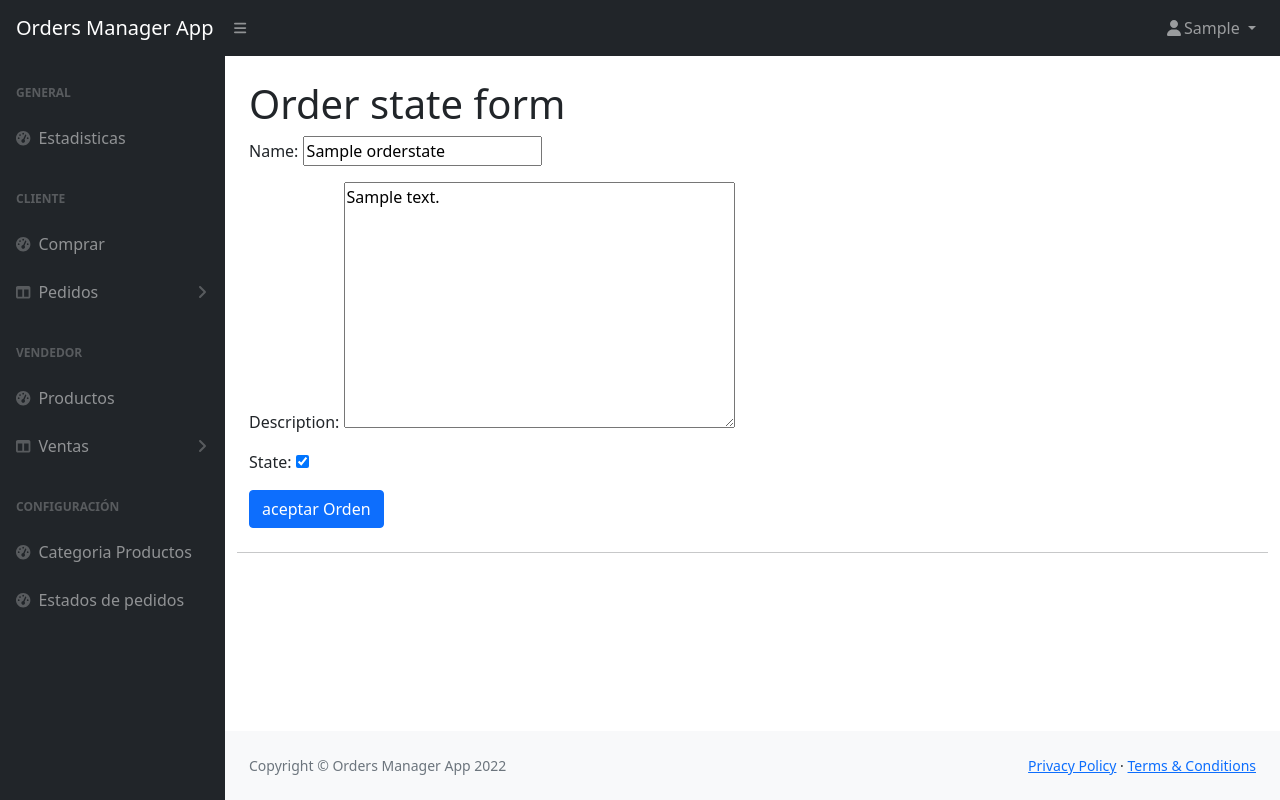
After one commit to SergioBtosO/python-final-project, a Django app: page /configuration/order-state/1/update/ in a window 1280 px wide. The commit adds this page. Run offline with Django 4.2, Linux system fonts and the light colour scheme; a user stored in the database is signed in; tables that the repository leaves empty hold one stand-in row (values such as "Sample post"); some libraries are stand-ins or nearby versions.

Commit message:
add order state function

```diff
--- a/configuration/admin.py
+++ b/configuration/admin.py
@@ -1,6 +1,8 @@
 from django.contrib import admin
 
 # Register your models here.
-from configuration.models import CategoryProduct
+from configuration.models import CategoryProduct, OrderState
+
 
 admin.site.register(CategoryProduct)
+admin.site.register(OrderState)
--- a/configuration/models.py
+++ b/configuration/models.py
@@ -15,3 +15,18 @@ class CategoryProduct(models.Model):
 
     def __str__(self):
         return f"Category product: {self.name}"
+
+class OrderState(models.Model):
+    id = models.AutoField(primary_key=True)
+    name = models.CharField(max_length=30)
+    description = RichTextField(null=True, blank=True)
+    created_at = models.DateTimeField(auto_now_add=True)
+    updated_at = models.DateTimeField(auto_now=True)
+    state = models.BooleanField(default=False)
+
+    class Meta:
+        ordering = ['id']
+
+
+    def __str__(self):
+        return f"order state: {self.name}"
--- /dev/null
+++ b/configuration/templates/configuration/orderstate_form.html
@@ -0,0 +1,19 @@
+{% extends "dashboard/template.html" %}
+
+{% block app_header %}
+    Order state form
+{% endblock %}
+
+{% block app_content %}
+
+<div>
+    <form action="" method="POST" enctype="multipart/form-data">
+        {% csrf_token %}
+        {{ form.media }} <!-- ckeditor-->
+        {{ form.as_p }}
+        <input type="submit" class="btn btn-primary" value="aceptar Orden" />
+    </form>
+</div>
+<!-- Divider-->
+<hr class="my-4" />
+{% endblock %}
--- a/configuration/urls.py
+++ b/configuration/urls.py
@@ -10,5 +10,10 @@ urlpatterns = [
     path("category-product/<int:pk>/detail/", views.CategoryProductDetailView.as_view(), name="category-product-detail"),
     path("category-product/<int:pk>/update/", views.CategoryProductUpdateView.as_view(), name="category-product-update"),
     path("category-product/<int:pk>/delete/", views.CategoryProductDeleteView.as_view(), name="category-product-delete"),
+    path("order-state/", views.OrderStateListView.as_view(), name="order-state-list"),
+    path("order-state/add/", views.OrderStateCreateView.as_view(), name="order-state-add"),
+    path("order-state/<int:pk>/detail/", views.OrderStateDetailView.as_view(), name="order-state-detail"),
+    path("order-state/<int:pk>/update/", views.OrderStateUpdateView.as_view(), name="order-state-update"),
+    path("order-state/<int:pk>/delete/", views.OrderStateDeleteView.as_view(), name="order-state-delete"),
 
 ]
--- a/configuration/views.py
+++ b/configuration/views.py
@@ -7,9 +7,8 @@ from django.views.generic import ListView
 from django.views.generic.detail import DetailView
 from django.views.generic.edit import CreateView, UpdateView, DeleteView
 
-from configuration.forms import CategoryProductform
-
-from configuration.models import CategoryProduct
+from configuration.forms import CategoryProductform, OrderStateform
+from configuration.models import CategoryProduct, OrderState
 
 # Create your views here.
 class CategoryProductListView(ListView):
@@ -56,3 +55,49 @@ class CategoryProductUpdateView(LoginRequiredMixin, UpdateView):
 class CategoryProductDeleteView(LoginRequiredMixin, DeleteView):
     model = CategoryProduct
     success_url = reverse_lazy("configuration:category-product-list")
+
+
+class OrderStateListView(ListView):
+    model = OrderState
+    paginate_by = 5
+
+class OrderStateDetailView(DetailView):
+    model = OrderState
+    fields = ["name", "description", "state"]
+
+class OrderStateCreateView(LoginRequiredMixin, CreateView):
+    model = OrderState
+    success_url = reverse_lazy("configuration:order-state-list")
+
+    form_class = OrderStateform
+
+    def form_valid(self, form):
+        """Filter to avoid duplicate OrderState"""
+        data = form.cleaned_data
+        actual_objects = OrderState.objects.filter(name=data["name"]).count()
+        if actual_objects:
+            messages.error(
+                self.request,
+                f"La orden {data['name']} ya está creada",
+            )
+            form.add_error("name", ValidationError("Acción no válida"))
+            return super().form_invalid(form)
+        else:
+            messages.success(
+                self.request,
+                f"orden: {data['name']}. Creada exitosamente!",
+            )
+            return super().form_valid(form)
+
+class OrderStateUpdateView(LoginRequiredMixin, UpdateView):
+    model = OrderState
+    fields = ["name", "description", "state"]
+
+    def get_success_url(self):
+        order_state_id = self.kwargs["pk"]
+        return reverse_lazy("configuration:order-state-detail", kwargs={"pk": order_state_id})
+
+
+class OrderStateDeleteView(LoginRequiredMixin, DeleteView):
+    model = OrderState
+    success_url = reverse_lazy("configuration:order-state-list")
--- a/dashboard/templates/dashboard/template.html
+++ b/dashboard/templates/dashboard/template.html
@@ -156,6 +156,12 @@
                 </div>
                 Categoria Productos
               </a>
+              <a class="nav-link" href="{% url 'configuration:order-state-list' %}">
+                <div class="sb-nav-link-icon">
+                  <i class="fas fa-tachometer-alt"></i>
+                </div>
+                Estados de pedidos
+              </a>
               {% endif %}
             </div>
           </div>
```
Also changed, not shown: configuration/forms.py (+31 -1 lines), configuration/templates/configuration/orderstate_confirm_delete.html (added, +17 -0 lines), configuration/templates/configuration/orderstate_detail.html (added, +28 -0 lines), configuration/templates/configuration/orderstate_list.html (added, +20 -0 lines), configuration/migrations/0002_orderstate.py (added).
